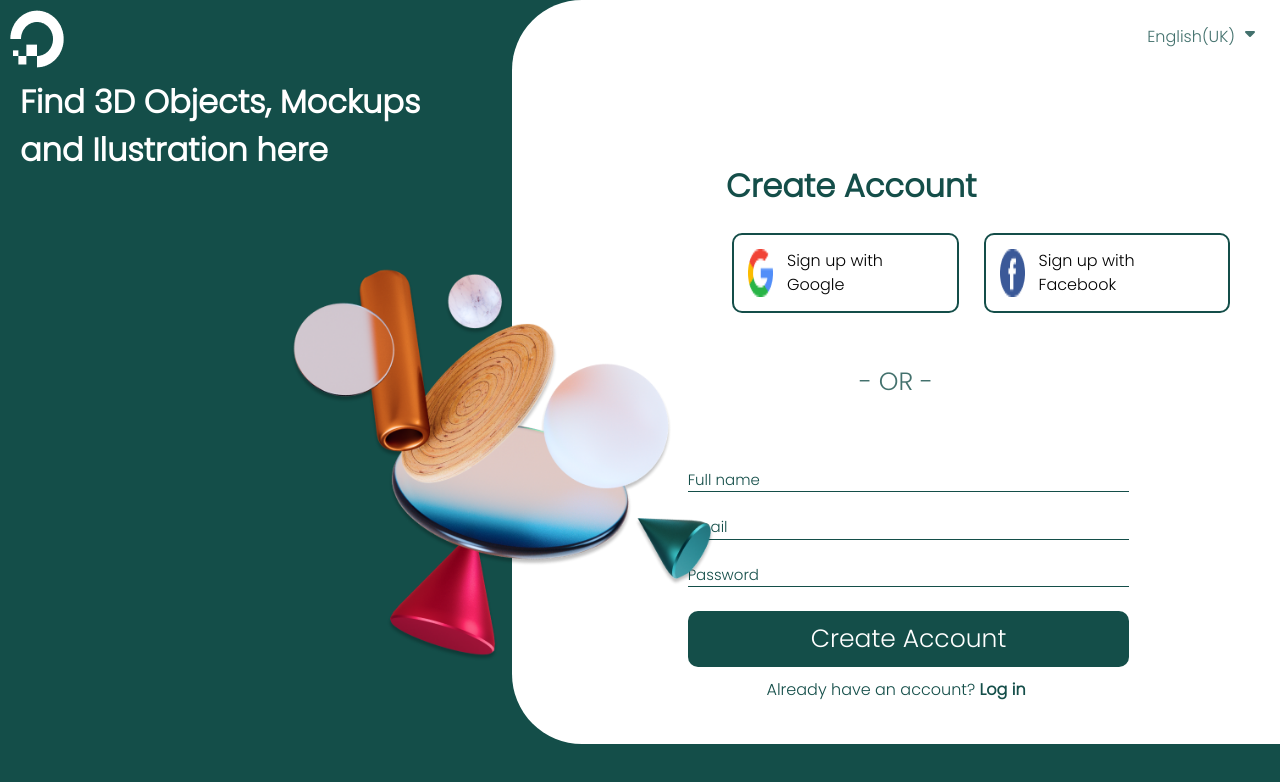
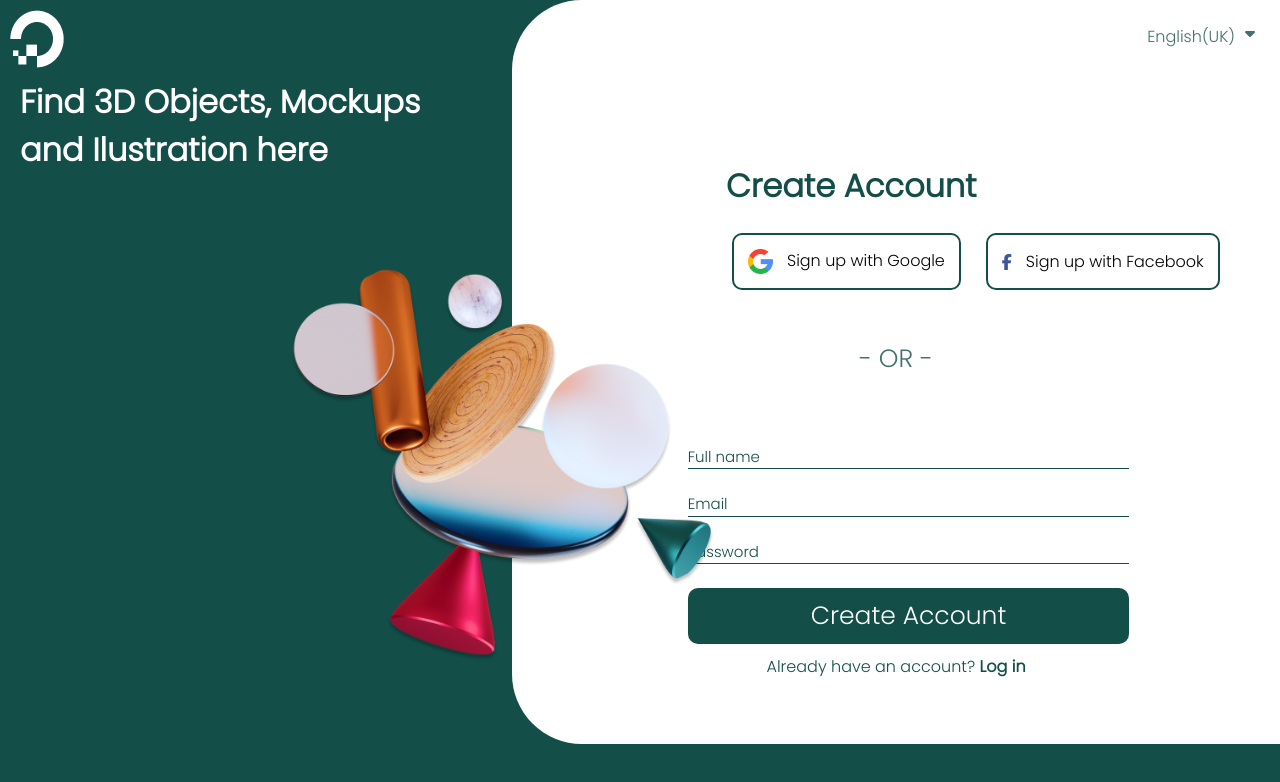
Before and after one commit to aa-arafat/Registration-form, a plain HTML site: page index.html in a window 1280 px wide. Drawn offline with Linux system fonts and the light colour scheme.

Commit message:
facebook logo added

```diff
--- a/CSS/registration-form.css
+++ b/CSS/registration-form.css
@@ -19,18 +19,21 @@
 
 }
 
-.fb-signup img {
-  margin-right: 14px;
-}
+
 
 .fb-signup {
   display: flex;
+  align-items: center;
   margin-right: 25px;
   padding: 14px;
   margin-top: 23px;
   border: 2px solid #144E49;
   border-radius: 10px;
   cursor: pointer;
+}
+.fb-signup i{
+    color:#3b5998;
+    margin-right: 14px;
 }
 
 .or {
@@ -64,7 +67,7 @@
   display: none;
 }
 
-.language ul:hover {
+.language:hover ul{
   display: block !important;
 }
 
@@ -122,12 +125,3 @@ button {
   color: #144E49;
   font-weight: 700;
 }
-/*.nav-login {
-  color: var(--primary);
-  text-align: center;
-  margin-top: 30px;
-}
-.nav-login > a {
-  color: var(--primary);
-  font-weight: 700;
-}
--- a/index.html
+++ b/index.html
@@ -51,7 +51,7 @@
             <p>Sign up with Google</p>
           </div>
           <div class="fb-signup">
-            <img src="images/facebook 1.png" alt="">
+            <i class="fa-brands fa-facebook-f"></i>
             <p>Sign up with Facebook</p>
           </div>
         </div>
```
